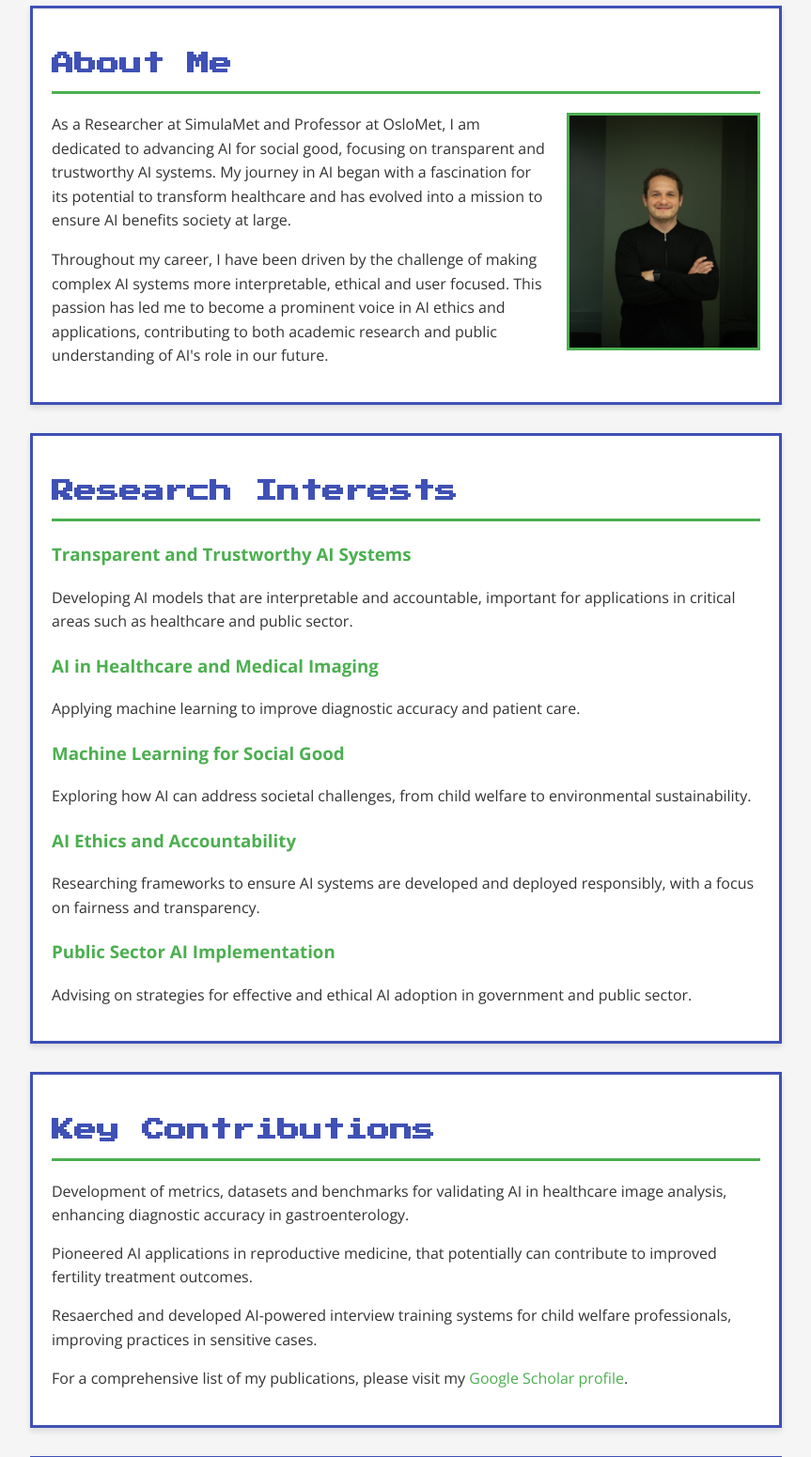
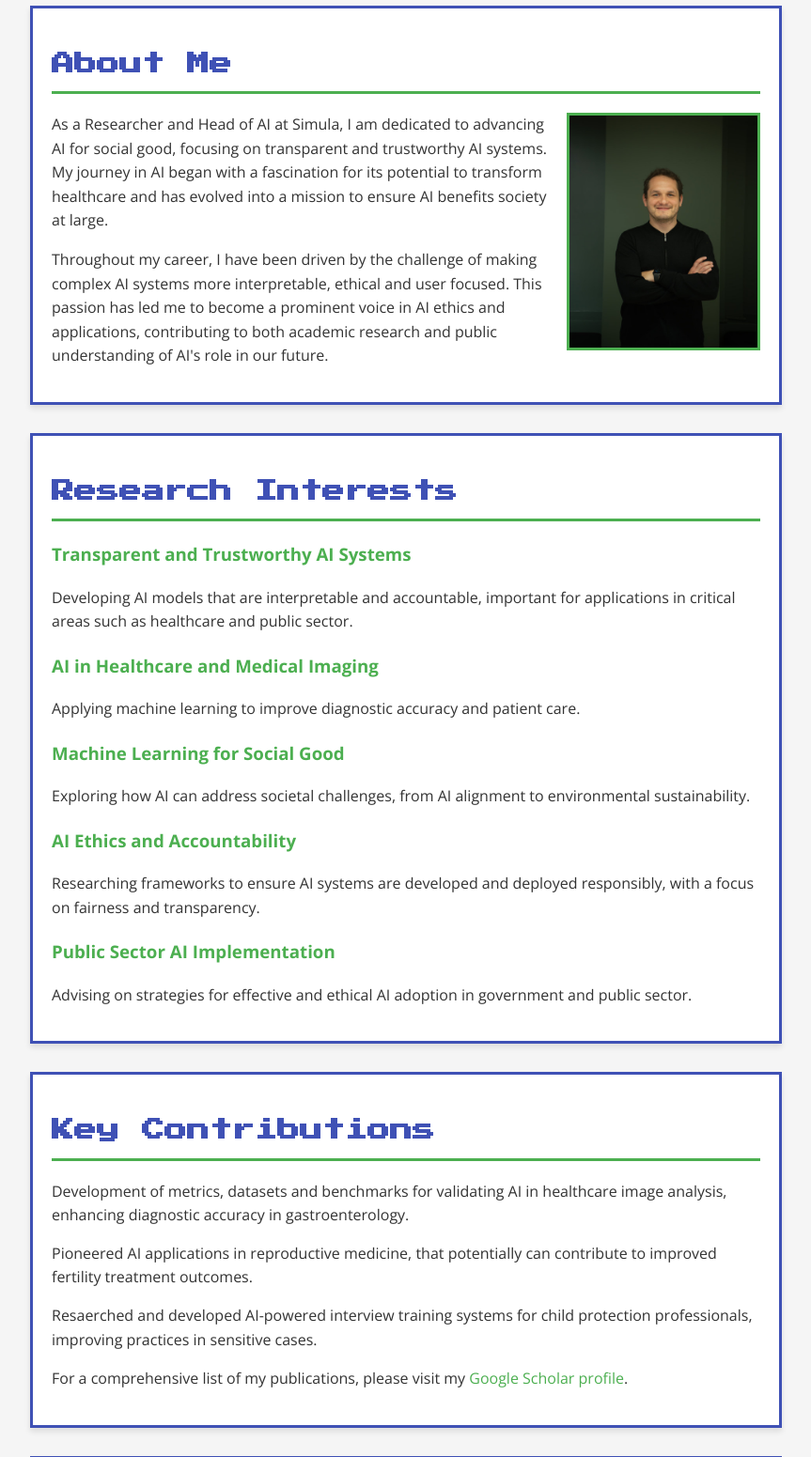
Before and after one commit to kelkalot/kelkalot.github.io, a plain HTML site: page index.html in a window 1280 px wide. Shown: the part 200-1751 px from the top of the page at 94% size, without its empty margins (208-1071 px from the left). Drawn offline with nearby package versions, Linux system fonts and the light colour scheme.

Commit message:
Update index.html

```diff
--- a/index.html
+++ b/index.html
@@ -16,7 +16,7 @@
         <section id="intro">
               <h2>About Me</h2>
               <img src="michael333.jpeg" alt="Michael A. Riegler" class="profile-photo">
-            <p>As a Researcher at SimulaMet and Professor at OsloMet, I am dedicated to advancing AI for social good, focusing on transparent and trustworthy AI systems. My journey in AI began with a fascination for its potential to transform healthcare and has evolved into a mission to ensure AI benefits society at large.</p>
+            <p>As a Researcher and Head of AI at Simula, I am dedicated to advancing AI for social good, focusing on transparent and trustworthy AI systems. My journey in AI began with a fascination for its potential to transform healthcare and has evolved into a mission to ensure AI benefits society at large.</p>
             <p>Throughout my career, I have been driven by the challenge of making complex AI systems more interpretable, ethical and user focused. This passion has led me to become a prominent voice in AI ethics and applications, contributing to both academic research and public understanding of AI's role in our future.</p>
         </section>
 
@@ -33,7 +33,7 @@
                 </li>
                 <li>
                     <h3>Machine Learning for Social Good</h3>
-                    <p>Exploring how AI can address societal challenges, from child welfare to environmental sustainability.</p>
+                    <p>Exploring how AI can address societal challenges, from AI alignment to environmental sustainability.</p>
                 </li>
                 <li>
                     <h3>AI Ethics and Accountability</h3>
@@ -51,7 +51,7 @@
             <ul>
                 <li>Development of metrics, datasets and benchmarks for validating AI in healthcare image analysis, enhancing diagnostic accuracy in gastroenterology.</li>
                 <li>Pioneered AI applications in reproductive medicine, that potentially can contribute to improved fertility treatment outcomes.</li>
-                <li>Resaerched and developed AI-powered interview training systems for child welfare professionals, improving practices in sensitive cases.</li>
+                <li>Resaerched and developed AI-powered interview training systems for child protection professionals, improving practices in sensitive cases.</li>
             </ul>
             <p>For a comprehensive list of my publications, please visit my <a href="https://scholar.google.com/citations?user=Vd_ApDoAAAAJ" target="_blank">Google Scholar profile</a>.</p>
         </section>
@@ -113,12 +113,11 @@
         <li><a href="https://www.linkedin.com/in/michael-alexander-riegler-4719157a/" target="_blank">LinkedIn</a></li>
         <li><a href="https://scholar.google.com/citations?user=Vd_ApDoAAAAJ" target="_blank">Google Scholar</a></li>
         <li><a href="https://www.simula.no/people/michael" target="_blank">Simula Profile</a></li>
-        <li><a href="cv-mar-2024.pdf" download>Download CV</a></li>
     </ul>
 </section>
     </main>
     <footer>
-        <p>&copy; 2024 Michael A. Riegler | Innovating AI for a Better Tomorrow</p>
+        <p>&copy; 2025 Michael A. Riegler</p>
     </footer>
 </body>
 </html>
```
